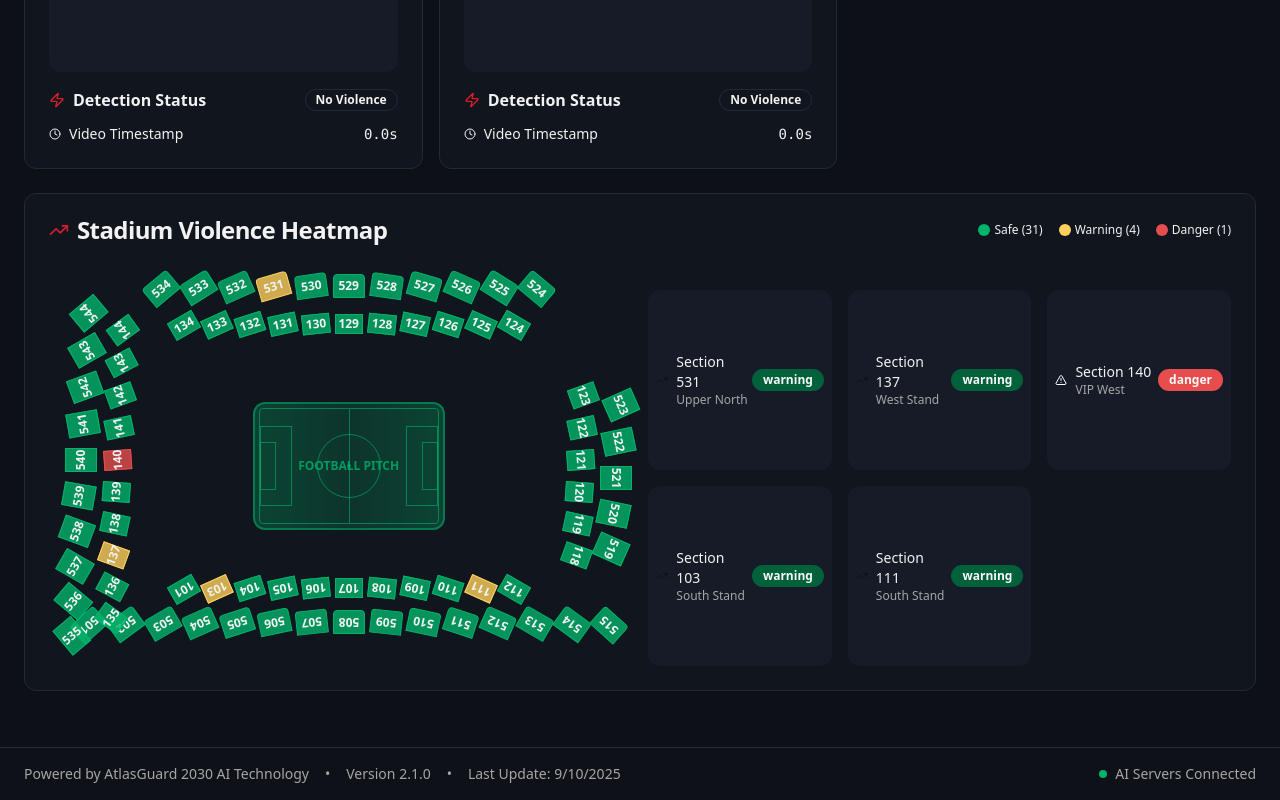
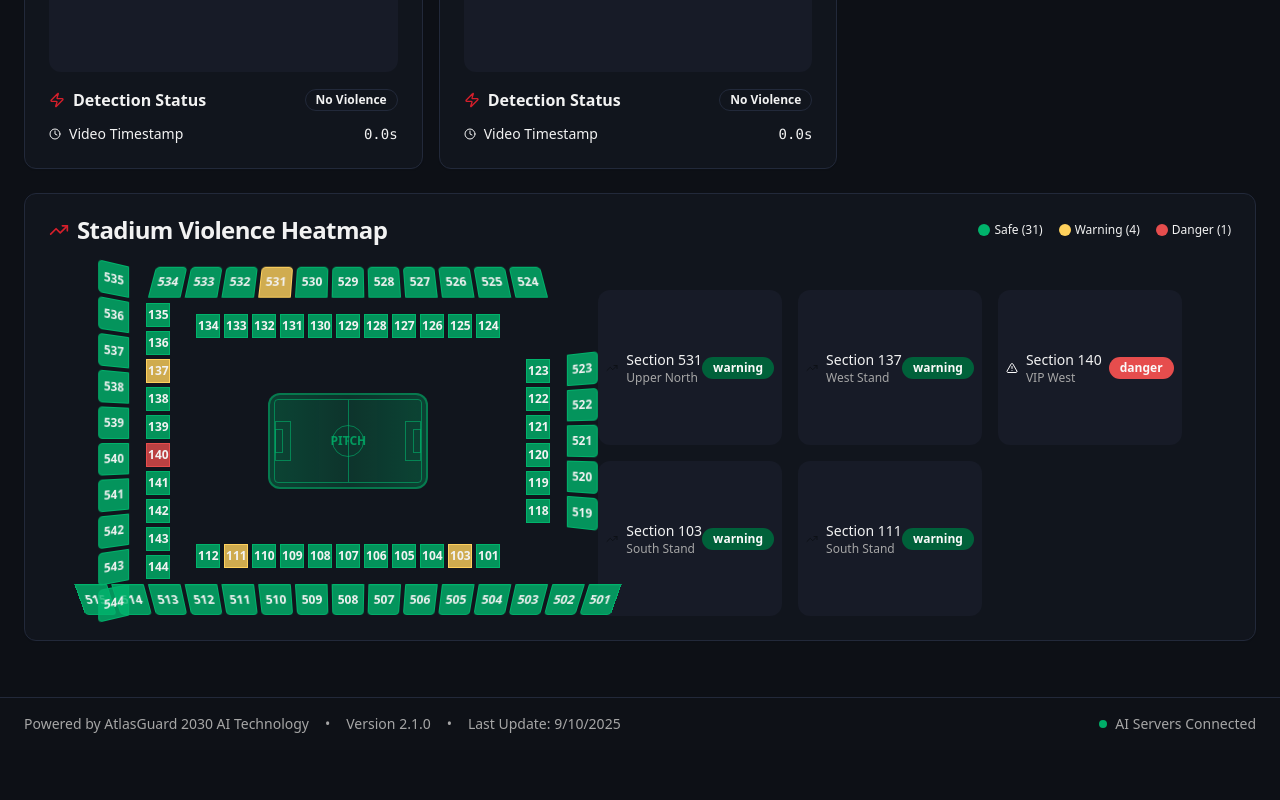
Before and after one commit to fedy-benhassouna/atlas-guard-control, a React (Vite) app: page / in a window 1280 px wide. Shown: the part 652-1452 px from the top of the page. After the commit the page ends 1402 px from the top, so only its background shows below. Built offline with nearby package versions, Linux system fonts and the light colour scheme; no server answers; the HTML template or start-up script is replaced by a standard one.

Commit message:
Fix heatmap color inversion

```diff
--- a/src/components/StadiumHeatmap.tsx
+++ b/src/components/StadiumHeatmap.tsx
@@ -100,182 +100,165 @@ const StadiumHeatmap = () => {
       <CardContent>
         {/* Stadium Layout */}
         <div className="relative flex justify-center">
-          {/* Stadium visual representation */}
-          <div className="relative w-[600px] h-[400px]">
+          <div className="relative w-[500px] h-[350px]">
 
-            {/* Upper Tier - Outer Ring */}
+            {/* Upper Tier - Outer oval */}
             <div className="absolute inset-0">
-              {/* North Upper Sections */}
-              <div className="absolute top-2 left-1/2 transform -translate-x-1/2 flex space-x-1">
-                {['534', '533', '532', '531', '530', '529', '528', '527', '526', '525', '524'].map((id, index) => {
-                  const section = stadiumSections.find(s => s.id === id) || { level: 'safe' };
-                  return (
-                    <div
-                      key={id}
-                      className={`h-6 w-8 border flex items-center justify-center text-xs font-semibold rounded-t ${getLevelColor(section.level)}`}
-                      style={{
-                        transform: `rotate(${(index - 5) * 8}deg)`,
-                        transformOrigin: 'center bottom'
-                      }}
-                    >
-                      {id}
-                    </div>
-                  );
-                })}
+              {/* Top curve - Upper sections */}
+              <div className="absolute top-0 left-1/2 transform -translate-x-1/2 flex justify-center">
+                <div className="flex space-x-1" style={{ transform: 'perspective(200px) rotateX(15deg)' }}>
+                  {['534', '533', '532', '531', '530', '529', '528', '527', '526', '525', '524'].map((id) => {
+                    const section = stadiumSections.find(s => s.id === id) || { level: 'safe' };
+                    return (
+                      <div
+                        key={id}
+                        className={`h-8 w-8 border flex items-center justify-center text-xs font-semibold rounded-t ${getLevelColor(section.level)}`}
+                      >
+                        {id}
+                      </div>
+                    );
+                  })}
+                </div>
               </div>
 
-              {/* East Upper Sections */}
-              <div className="absolute right-2 top-1/2 transform -translate-y-1/2 flex flex-col space-y-1">
-                {['523', '522', '521', '520', '519'].map((id, index) => {
-                  const section = stadiumSections.find(s => s.id === id) || { level: 'safe' };
-                  return (
-                    <div
-                      key={id}
-                      className={`h-8 w-6 border flex items-center justify-center text-xs font-semibold ${getLevelColor(section.level)}`}
-                      style={{
-                        transform: `rotate(${90 + (index - 2) * 12}deg)`,
-                        transformOrigin: 'left center'
-                      }}
-                    >
-                      {id}
-                    </div>
-                  );
-                })}
+              {/* Right curve - Upper sections */}
+              <div className="absolute right-0 top-1/2 transform -translate-y-1/2 flex flex-col justify-center">
+                <div className="flex flex-col space-y-1" style={{ transform: 'perspective(200px) rotateY(-15deg)' }}>
+                  {['523', '522', '521', '520', '519'].map((id) => {
+                    const section = stadiumSections.find(s => s.id === id) || { level: 'safe' };
+                    return (
+                      <div
+                        key={id}
+                        className={`h-8 w-8 border flex items-center justify-center text-xs font-semibold rounded-r ${getLevelColor(section.level)}`}
+                      >
+                        {id}
+                      </div>
+                    );
+                  })}
+                </div>
               </div>
 
-              {/* South Upper Sections */}
-              <div className="absolute bottom-2 left-1/2 transform -translate-x-1/2 flex space-x-1">
-                {['501', '502', '503', '504', '505', '506', '507', '508', '509', '510', '511', '512', '513', '514', '515'].map((id, index) => {
-                  const section = stadiumSections.find(s => s.id === id) || { level: 'safe' };
-                  return (
-                    <div
-                      key={id}
-                      className={`h-6 w-8 border flex items-center justify-center text-xs font-semibold rounded-b ${getLevelColor(section.level)}`}
-                      style={{
-                        transform: `rotate(${180 + (index - 7) * 6}deg)`,
-                        transformOrigin: 'center top'
-                      }}
-                    >
-                      {id}
-                    </div>
-                  );
-                })}
+              {/* Bottom curve - Upper sections */}
+              <div className="absolute bottom-0 left-1/2 transform -translate-x-1/2 flex justify-center">
+                <div className="flex space-x-1" style={{ transform: 'perspective(200px) rotateX(-15deg)' }}>
+                  {['515', '514', '513', '512', '511', '510', '509', '508', '507', '506', '505', '504', '503', '502', '501'].map((id) => {
+                    const section = stadiumSections.find(s => s.id === id) || { level: 'safe' };
+                    return (
+                      <div
+                        key={id}
+                        className={`h-8 w-8 border flex items-center justify-center text-xs font-semibold rounded-b ${getLevelColor(section.level)}`}
+                      >
+                        {id}
+                      </div>
+                    );
+                  })}
+                </div>
               </div>
 
-              {/* West Upper Sections */}
-              <div className="absolute left-2 top-1/2 transform -translate-y-1/2 flex flex-col space-y-1">
-                {['544', '543', '542', '541', '540', '539', '538', '537', '536', '535'].map((id, index) => {
-                  const section = stadiumSections.find(s => s.id === id) || { level: 'safe' };
-                  return (
-                    <div
-                      key={id}
-                      className={`h-8 w-6 border flex items-center justify-center text-xs font-semibold ${getLevelColor(section.level)}`}
-                      style={{
-                        transform: `rotate(${270 + (index - 4) * 10}deg)`,
-                        transformOrigin: 'right center'
-                      }}
-                    >
-                      {id}
-                    </div>
-                  );
-                })}
+              {/* Left curve - Upper sections */}
+              <div className="absolute left-0 top-1/2 transform -translate-y-1/2 flex flex-col justify-center">
+                <div className="flex flex-col space-y-1" style={{ transform: 'perspective(200px) rotateY(15deg)' }}>
+                  {['535', '536', '537', '538', '539', '540', '541', '542', '543', '544'].map((id) => {
+                    const section = stadiumSections.find(s => s.id === id) || { level: 'safe' };
+                    return (
+                      <div
+                        key={id}
+                        className={`h-8 w-8 border flex items-center justify-center text-xs font-semibold rounded-l ${getLevelColor(section.level)}`}
+                      >
+                        {id}
+                      </div>
+                    );
+                  })}
+                </div>
               </div>
             </div>
 
             {/* Middle Tier */}
-            <div className="absolute inset-8">
-              {/* North Middle */}
-              <div className="absolute top-4 left-1/2 transform -translate-x-1/2 flex space-x-1">
-                {['134', '133', '132', '131', '130', '129', '128', '127', '126', '125', '124'].map((id, index) => {
-                  const section = stadiumSections.find(s => s.id === id) || { level: 'safe' };
-                  return (
-                    <div
-                      key={id}
-                      className={`h-5 w-7 border flex items-center justify-center text-xs font-semibold ${getLevelColor(section.level)}`}
-                      style={{
-                        transform: `rotate(${(index - 5) * 6}deg)`,
-                        transformOrigin: 'center bottom'
-                      }}
-                    >
-                      {id}
-                    </div>
-                  );
-                })}
+            <div className="absolute inset-12">
+              {/* Top - Middle sections */}
+              <div className="absolute top-0 left-1/2 transform -translate-x-1/2 flex justify-center">
+                <div className="flex space-x-1">
+                  {['134', '133', '132', '131', '130', '129', '128', '127', '126', '125', '124'].map((id) => {
+                    const section = stadiumSections.find(s => s.id === id) || { level: 'safe' };
+                    return (
+                      <div
+                        key={id}
+                        className={`h-6 w-6 border flex items-center justify-center text-xs font-semibold ${getLevelColor(section.level)}`}
+                      >
+                        {id}
+                      </div>
+                    );
+                  })}
+                </div>
               </div>
 
-              {/* East Middle */}
-              <div className="absolute right-4 top-1/2 transform -translate-y-1/2 flex flex-col space-y-1">
-                {['123', '122', '121', '120', '119', '118'].map((id, index) => {
-                  const section = stadiumSections.find(s => s.id === id) || { level: 'safe' };
-                  return (
-                    <div
-                      key={id}
-                      className={`h-7 w-5 border flex items-center justify-center text-xs font-semibold ${getLevelColor(section.level)}`}
-                      style={{
-                        transform: `rotate(${90 + (index - 2.5) * 8}deg)`,
-                        transformOrigin: 'left center'
-                      }}
-                    >
-                      {id}
-                    </div>
-                  );
-                })}
+              {/* Right - Middle sections */}
+              <div className="absolute right-0 top-1/2 transform -translate-y-1/2 flex flex-col justify-center">
+                <div className="flex flex-col space-y-1">
+                  {['123', '122', '121', '120', '119', '118'].map((id) => {
+                    const section = stadiumSections.find(s => s.id === id) || { level: 'safe' };
+                    return (
+                      <div
+                        key={id}
+                        className={`h-6 w-6 border flex items-center justify-center text-xs font-semibold ${getLevelColor(section.level)}`}
+                      >
+                        {id}
+                      </div>
+                    );
+                  })}
+                </div>
               </div>
 
-              {/* South Middle */}
-              <div className="absolute bottom-4 left-1/2 transform -translate-x-1/2 flex space-x-1">
-                {['101', '103', '104', '105', '106', '107', '108', '109', '110', '111', '112'].map((id, index) => {
-                  const section = stadiumSections.find(s => s.id === id) || { level: 'safe' };
-                  return (
-                    <div
-                      key={id}
-                      className={`h-5 w-7 border flex items-center justify-center text-xs font-semibold ${getLevelColor(section.level)}`}
-                      style={{
-                        transform: `rotate(${180 + (index - 5) * 6}deg)`,
-                        transformOrigin: 'center top'
-                      }}
-                    >
-                      {id}
-                    </div>
-                  );
-                })}
+              {/* Bottom - Middle sections */}
+              <div className="absolute bottom-0 left-1/2 transform -translate-x-1/2 flex justify-center">
+                <div className="flex space-x-1">
+                  {['112', '111', '110', '109', '108', '107', '106', '105', '104', '103', '101'].map((id) => {
+                    const section = stadiumSections.find(s => s.id === id) || { level: 'safe' };
+                    return (
+                      <div
+                        key={id}
+                        className={`h-6 w-6 border flex items-center justify-center text-xs font-semibold ${getLevelColor(section.level)}`}
+                      >
+                        {id}
+                      </div>
+                    );
+                  })}
+                </div>
               </div>
 
-              {/* West Middle */}
-              <div className="absolute left-4 top-1/2 transform -translate-y-1/2 flex flex-col space-y-1">
-                {['144', '143', '142', '141', '140', '139', '138', '137', '136', '135'].map((id, index) => {
-                  const section = stadiumSections.find(s => s.id === id) || { level: 'safe' };
-                  return (
-                    <div
-                      key={id}
-                      className={`h-7 w-5 border flex items-center justify-center text-xs font-semibold ${getLevelColor(section.level)}`}
-                      style={{
-                        transform: `rotate(${270 + (index - 4.5) * 8}deg)`,
-                        transformOrigin: 'right center'
-                      }}
-                    >
-                      {id}
-                    </div>
-                  );
-                })}
+              {/* Left - Middle sections */}
+              <div className="absolute left-0 top-1/2 transform -translate-y-1/2 flex flex-col justify-center">
+                <div className="flex flex-col space-y-1">
+                  {['135', '136', '137', '138', '139', '140', '141', '142', '143', '144'].map((id) => {
+                    const section = stadiumSections.find(s => s.id === id) || { level: 'safe' };
+                    return (
+                      <div
+                        key={id}
+                        className={`h-6 w-6 border flex items-center justify-center text-xs font-semibold ${getLevelColor(section.level)}`}
+                      >
+                        {id}
+                      </div>
+                    );
+                  })}
+                </div>
               </div>
             </div>
 
             {/* Football Pitch - Center */}
-            <div className="absolute top-1/2 left-1/2 transform -translate-x-1/2 -translate-y-1/2 w-48 h-32 bg-gradient-to-r from-success/30 via-success/20 to-success/30 rounded-lg border-2 border-success/50 shadow-inner">
+            <div className="absolute top-1/2 left-1/2 transform -translate-x-1/2 -translate-y-1/2 w-40 h-24 bg-gradient-to-r from-success/30 via-success/20 to-success/30 rounded-lg border-2 border-success/50 shadow-inner">
               {/* Pitch markings */}
               <div className="absolute inset-1 border border-success/60 rounded">
                 {/* Goal areas */}
-                <div className="absolute left-0 top-1/2 transform -translate-y-1/2 w-4 h-12 border border-success/60"></div>
-                <div className="absolute right-0 top-1/2 transform -translate-y-1/2 w-4 h-12 border border-success/60"></div>
+                <div className="absolute left-0 top-1/2 transform -translate-y-1/2 w-2 h-6 border border-success/60"></div>
+                <div className="absolute right-0 top-1/2 transform -translate-y-1/2 w-2 h-6 border border-success/60"></div>
 
                 {/* Penalty areas */}
-                <div className="absolute left-0 top-1/2 transform -translate-y-1/2 w-8 h-20 border border-success/60"></div>
-                <div className="absolute right-0 top-1/2 transform -translate-y-1/2 w-8 h-20 border border-success/60"></div>
+                <div className="absolute left-0 top-1/2 transform -translate-y-1/2 w-4 h-10 border border-success/60"></div>
+                <div className="absolute right-0 top-1/2 transform -translate-y-1/2 w-4 h-10 border border-success/60"></div>
 
                 {/* Center circle */}
-                <div className="absolute left-1/2 top-1/2 transform -translate-x-1/2 -translate-y-1/2 w-16 h-16 border border-success/60 rounded-full"></div>
-                <div className="absolute left-1/2 top-1/2 transform -translate-x-1/2 -translate-y-1/2 w-1 h-1 bg-success/60 rounded-full"></div>
+                <div className="absolute left-1/2 top-1/2 transform -translate-x-1/2 -translate-y-1/2 w-8 h-8 border border-success/60 rounded-full"></div>
+                <div className="absolute left-1/2 top-1/2 transform -translate-x-1/2 -translate-y-1/2 w-0.5 h-0.5 bg-success/60 rounded-full"></div>
 
                 {/* Center line */}
                 <div className="absolute left-1/2 top-0 bottom-0 w-px bg-success/60"></div>
@@ -283,7 +266,7 @@ const StadiumHeatmap = () => {
 
               {/* Pitch label */}
               <div className="absolute inset-0 flex items-center justify-center">
-                <span className="text-xs font-bold text-success opacity-80">FOOTBALL PITCH</span>
+                <span className="text-xs font-bold text-success opacity-80">PITCH</span>
               </div>
             </div>
           </div>
```
